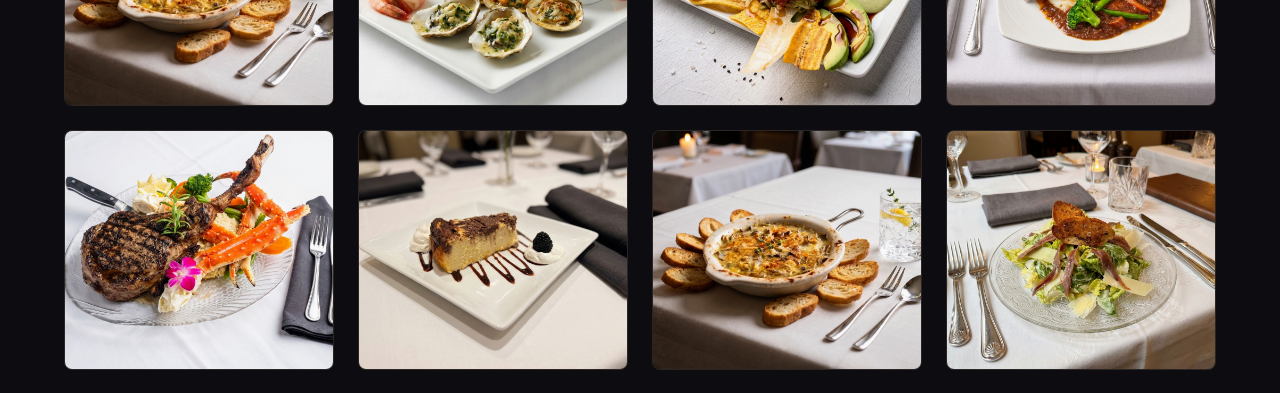
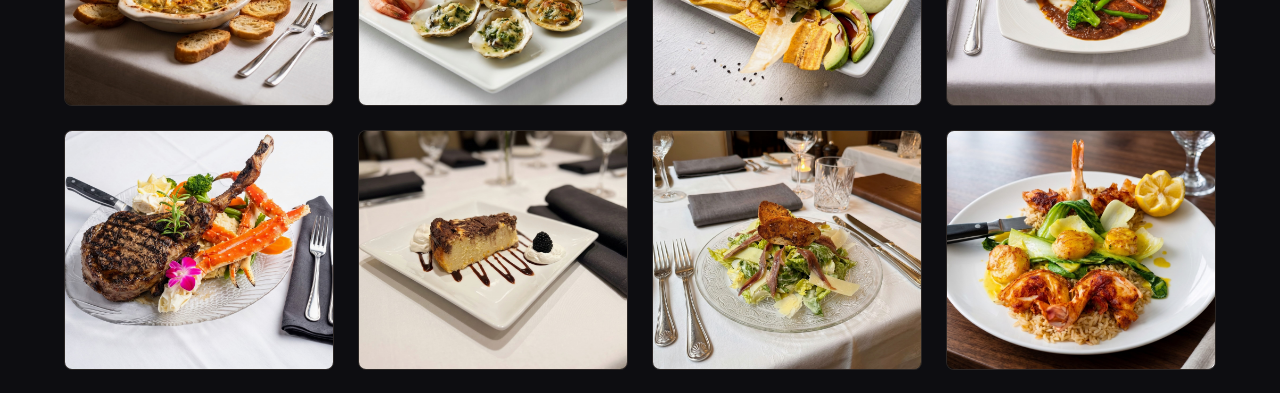
Before and after one commit to xxPhilllxx/cafe-de-marco-wesbite, a React (Vite) app: page / in a window 1280 px wide. Shown: the part 4180-4573 px from the top of the page. Built offline with nearby package versions, Linux system fonts and the light colour scheme; grey boxes are pictures that could not be loaded; a web font is replaced by a local one.

Commit message:
Fix duplicate Oysters Rockefeller (dip) image in gallery array

```diff
--- a/src/assetsConfig.js
+++ b/src/assetsConfig.js
@@ -63,7 +63,6 @@ export const restaurantConfig = {
       "/images/about.png",
       "/images/specialty_crab_legs.png",
       "/images/specialty_cheesecake.png",
-      "/images/gallery_1.png",
       "/images/gallery_2.png",
       "/images/gallery_3.png",
       "/images/gallery_4.png",
```
